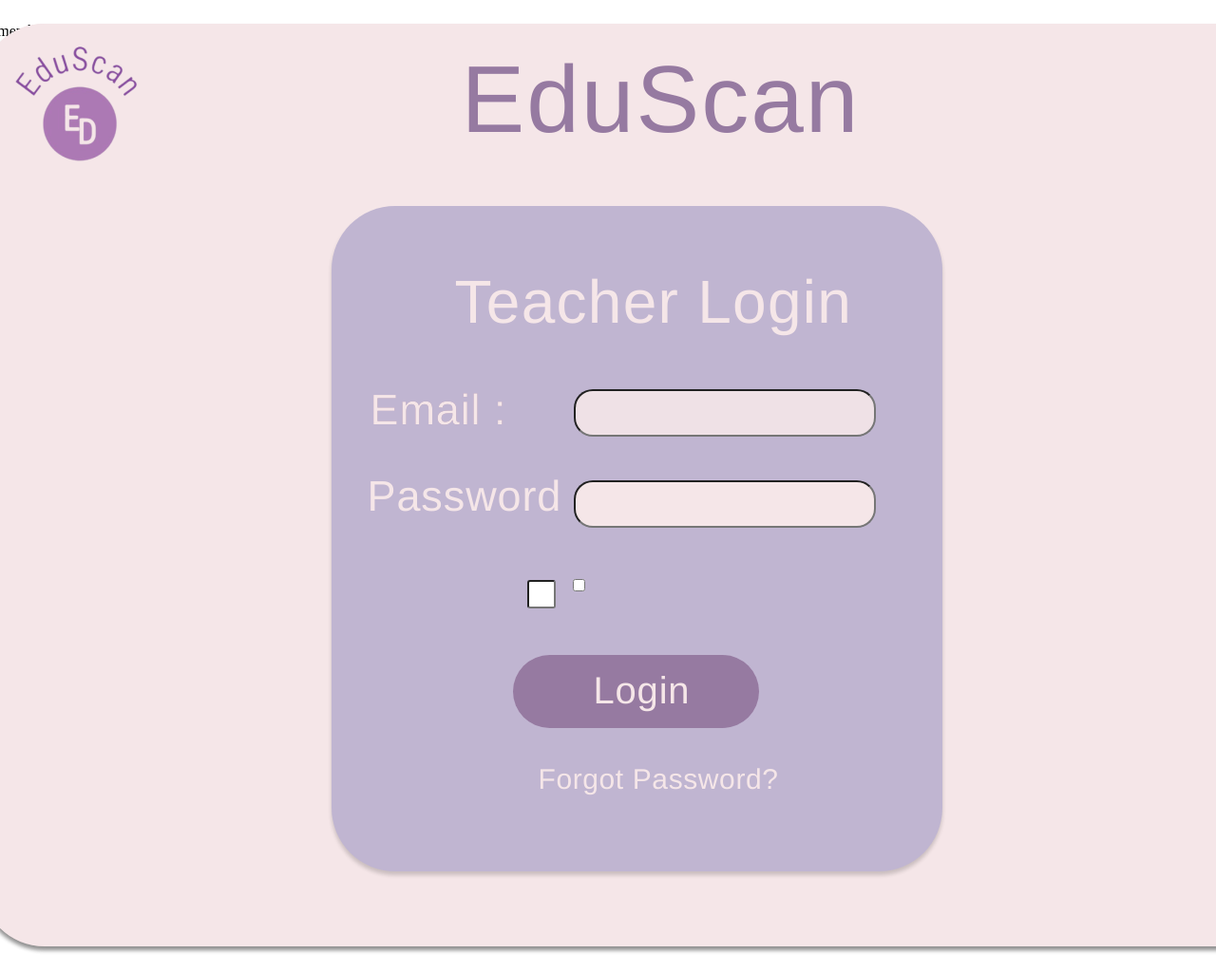
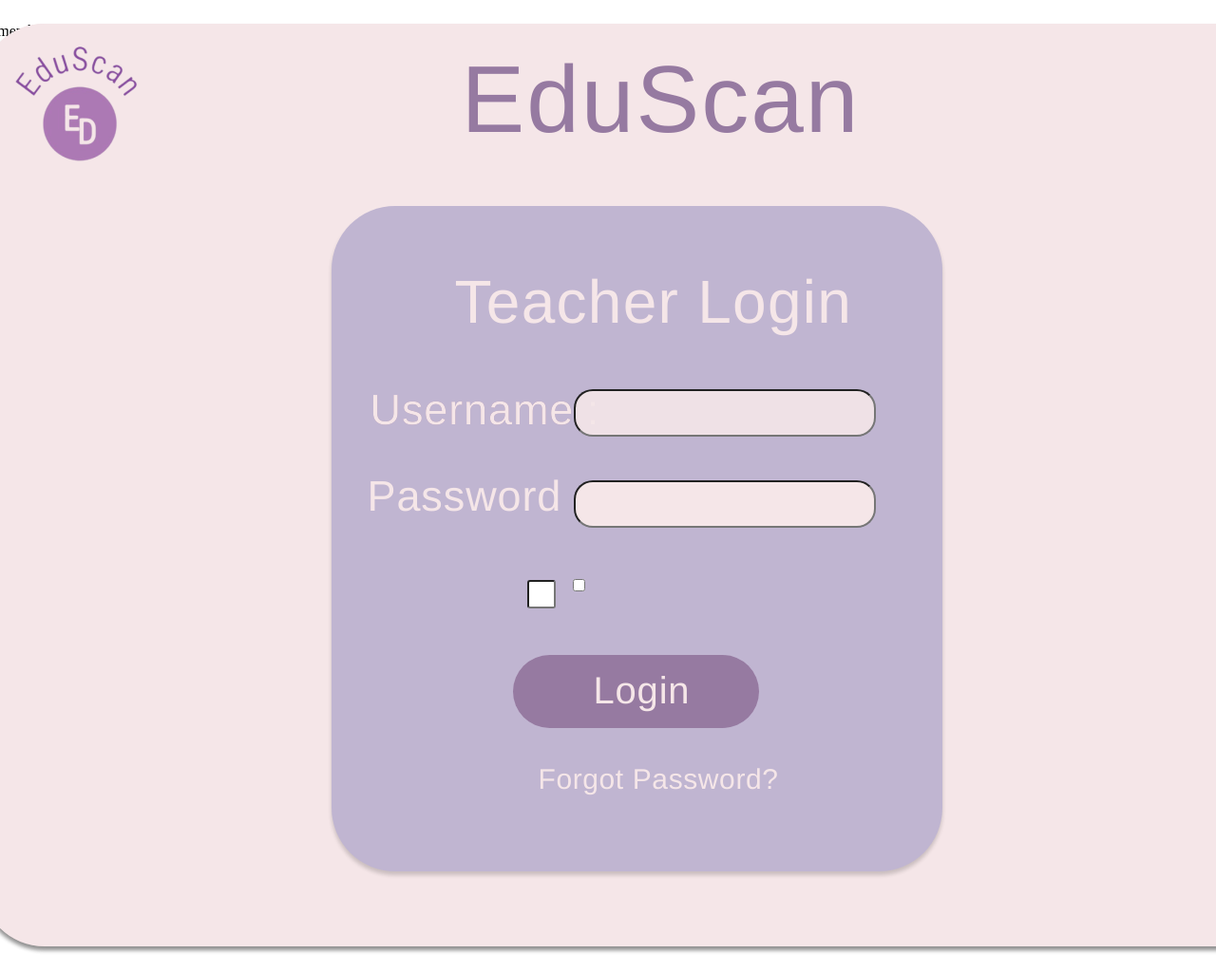
Before and after one commit to taniaban2712/EduScan, a Flask app: page /teacherlogin.html in a window 1280 px wide. Shown: the whole page at 95% size. Run offline with Flask 3, Linux system fonts and the light colour scheme; some libraries are stand-ins or nearby versions.

Commit message:
username

```diff
--- a/templates/teacherlogin.html
+++ b/templates/teacherlogin.html
@@ -17,8 +17,8 @@
           <div class="rectangle"></div>
           <div class="text-wrapper-2">Forgot Password?</div>
           <div class="text-wrapper-3">Teacher Login</div>
-          <div class="text-wrapper-4">Email :</div>
-          <div class="text-wrapper-5">Email :</div>
+          <div class="text-wrapper-4">Username :</div>
+          <div class="text-wrapper-5">Username :</div>
           <div class="text-wrapper-6">Password :</div>
           <input class="rectangle-2"></input>
           <input class="rectangle-3"></input>
```
